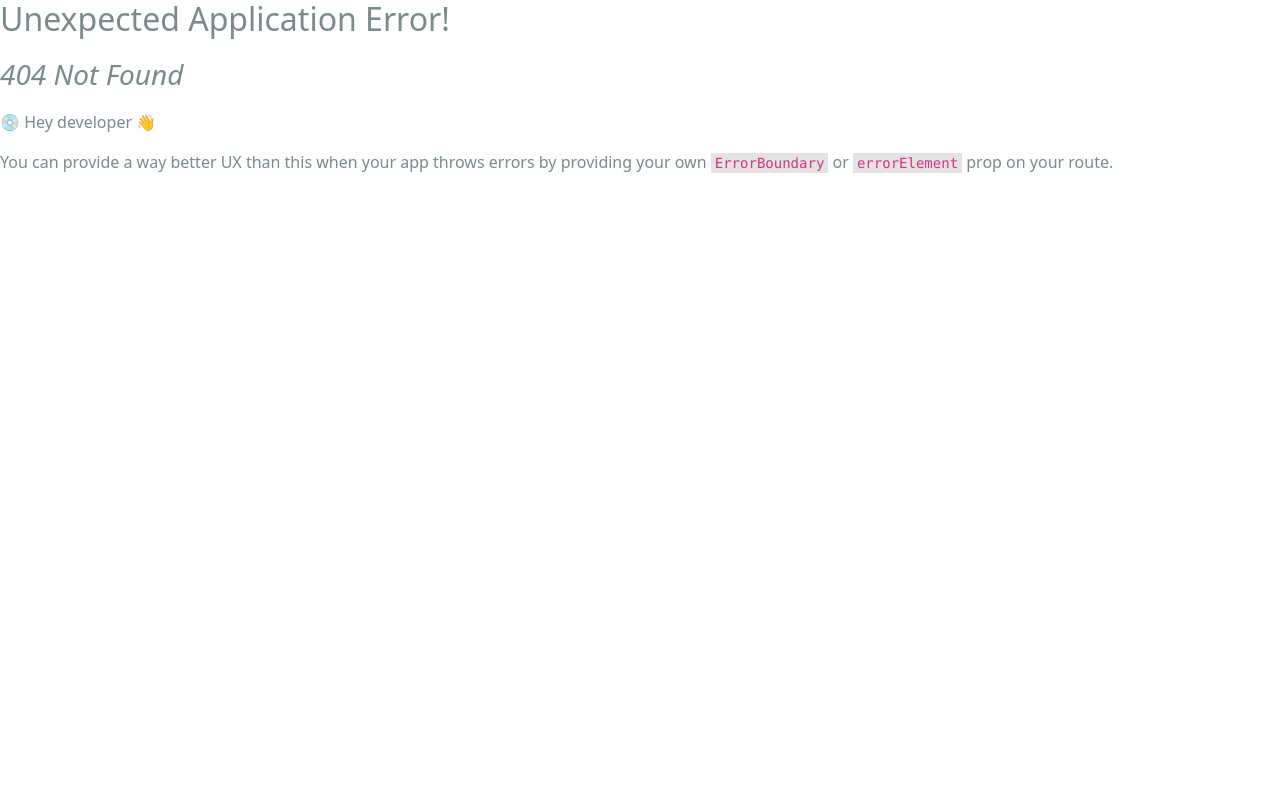
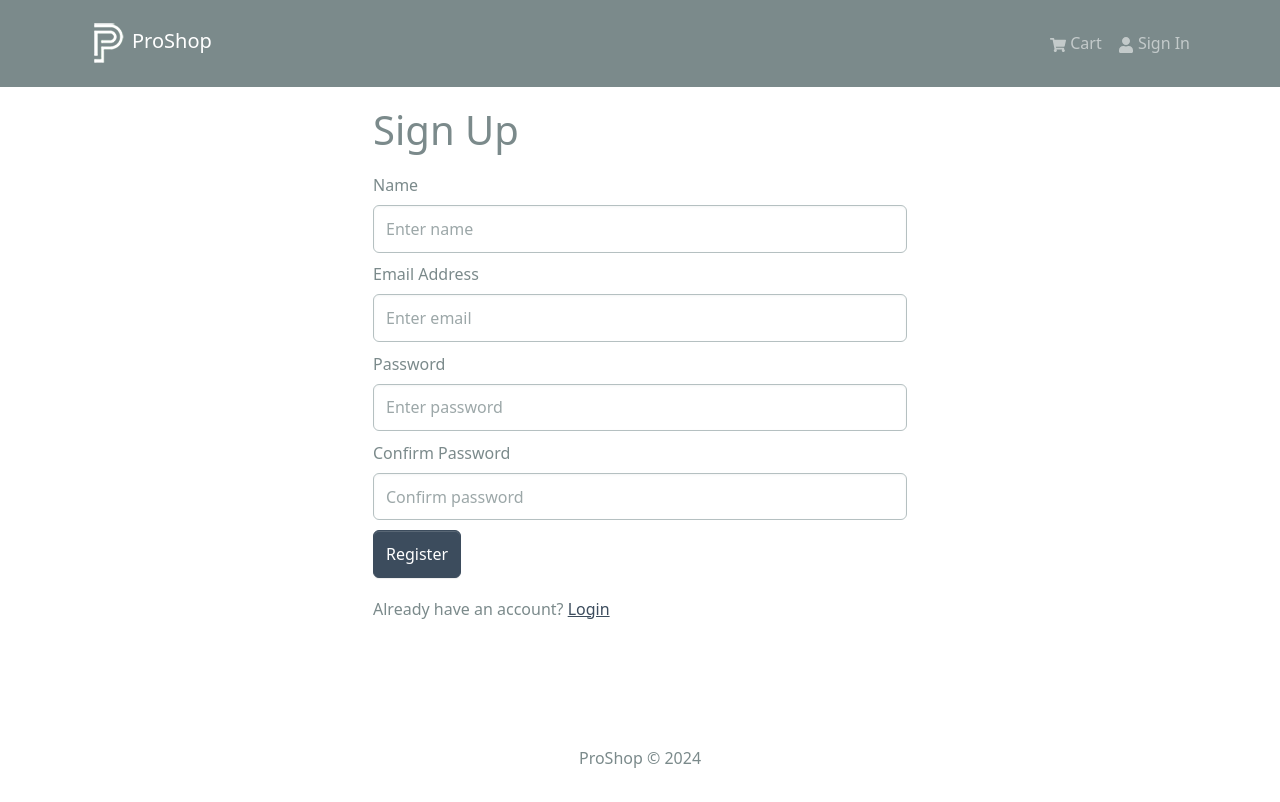
Before and after one commit to AvishkaGihan/eMart, a React (Create React App) app in the folder frontend/: page /register in a window 1280 px wide. Before the commit this address had no page. Shown: the top 802 px of the page. Built offline with nearby package versions, Linux system fonts and the light colour scheme.

Commit message:
Register functionality added

```diff
--- a/frontend/src/components/Header.jsx
+++ b/frontend/src/components/Header.jsx
@@ -1,15 +1,29 @@
+import { useNavigate } from "react-router-dom";
 import { Badge, Navbar, Nav, Container, NavDropdown } from "react-bootstrap";
 import { FaShoppingCart, FaUser } from "react-icons/fa";
 import { LinkContainer } from "react-router-bootstrap";
-import { useSelector } from "react-redux";
+import { useSelector, useDispatch } from "react-redux";
+import { useLogoutMutation } from "../slices/userApiSlice";
+import { logout } from "../slices/authSlice";
 import logo from "../assets/logo.png";
 
 const Header = () => {
   const { cartItems } = useSelector((state) => state.cart);
   const { userInfo } = useSelector((state) => state.auth);
 
-  const logoutHandler = () => {
-    console.log("Logout");
+  const dispatch = useDispatch();
+  const navigate = useNavigate();
+
+  const [logoutApiCall] = useLogoutMutation();
+
+  const logoutHandler = async () => {
+    try {
+      await logoutApiCall().unwrap();
+      dispatch(logout());
+      navigate("/login");
+    } catch (error) {
+      console.log(error);
+    }
   };
 
   return (
--- a/frontend/src/index.js
+++ b/frontend/src/index.js
@@ -17,6 +17,7 @@
 import ProductScreen from "./screens/ProductScreen";
 import CartScreen from "./screens/CartScreen";
 import LoginScreen from "./screens/LoginScreen";
+import RegisterScreen from "./screens/RegisterScreen";
 
 const router = createBrowserRouter(
   createRoutesFromElements(
@@ -25,6 +26,7 @@
       <Route path="/product/:id" element={<ProductScreen />} />
       <Route path="/cart" element={<CartScreen />} />
       <Route path="/login" element={<LoginScreen />} />
+      <Route path="/register" element={<RegisterScreen />} />
     </Route>
   )
 );
--- /dev/null
+++ b/frontend/src/screens/RegisterScreen.jsx
@@ -0,0 +1,114 @@
+import { useState, useEffect } from "react";
+import { Link, useLocation, useNavigate } from "react-router-dom";
+import { Form, Button, Row, Col } from "react-bootstrap";
+import { useDispatch, useSelector } from "react-redux";
+import Loader from "../components/Loader";
+import FormContainer from "../components/FormContainer";
+import { useRegisterMutation } from "../slices/userApiSlice";
+import { setCredentials } from "../slices/authSlice";
+import { toast } from "react-toastify";
+
+const RegisterScreen = () => {
+  const [name, setName] = useState("");
+  const [email, setEmail] = useState("");
+  const [password, setPassword] = useState("");
+  const [confirmPassword, setConfirmPassword] = useState("");
+
+  const dispatch = useDispatch();
+  const navigate = useNavigate();
+
+  const [register, { isLoading }] = useRegisterMutation();
+
+  const { userInfo } = useSelector((state) => state.auth);
+
+  const { search } = useLocation();
+  const sp = new URLSearchParams(search);
+  const redirect = sp.get("redirect") || "/";
+
+  useEffect(() => {
+    if (userInfo) {
+      navigate(redirect);
+    }
+  }, [navigate, redirect, userInfo]);
+
+  const submitHandler = async (e) => {
+    e.preventDefault();
+    if (password !== confirmPassword) {
+      toast.error("Passwords do not match");
+      return;
+    } else {
+      try {
+        const res = await register({ name, email, password }).unwrap();
+        dispatch(setCredentials({ ...res }));
+        navigate(redirect);
+      } catch (err) {
+        toast.error(err?.data?.message || err.error);
+      }
+    }
+  };
+
+  return (
+    <FormContainer>
+      <h1>Sign Up</h1>
+
+      <Form onSubmit={submitHandler}>
+        <Form.Group className="my-2" controlId="name">
+          <Form.Label>Name</Form.Label>
+          <Form.Control
+            type="text"
+            placeholder="Enter name"
+            value={name}
+            onChange={(e) => setName(e.target.value)}
+          ></Form.Control>
+        </Form.Group>
+
+        <Form.Group className="my-2" controlId="email">
+          <Form.Label>Email Address</Form.Label>
+          <Form.Control
+            type="email"
+            placeholder="Enter email"
+            value={email}
+            onChange={(e) => setEmail(e.target.value)}
+          ></Form.Control>
+        </Form.Group>
+
+        <Form.Group className="my-2" controlId="password">
+          <Form.Label>Password</Form.Label>
+          <Form.Control
+            type="password"
+            placeholder="Enter password"
+            value={password}
+            onChange={(e) => setPassword(e.target.value)}
+          ></Form.Control>
+        </Form.Group>
+
+        <Form.Group className="my-2" controlId="confirmPassword">
+          <Form.Label>Confirm Password</Form.Label>
+          <Form.Control
+            type="password"
+            placeholder="Confirm password"
+            value={confirmPassword}
+            onChange={(e) => setConfirmPassword(e.target.value)}
+          ></Form.Control>
+        </Form.Group>
+
+        <Button disabled={isLoading} type="submit" variant="primary">
+          Register
+        </Button>
+
+        {isLoading && <Loader />}
+      </Form>
+
+      <Row className="py-3">
+        <Col>
+          Already have an account?{" "}
+          <Link to={redirect ? `/login?redirect=${redirect}` : "/login"}>
+            Login
+          </Link>
+        </Col>
+      </Row>
+    </FormContainer>
+  );
+};
+
+export default RegisterScreen;
--- a/frontend/src/slices/authSlice.js
+++ b/frontend/src/slices/authSlice.js
@@ -14,9 +14,13 @@
       state.userInfo = action.payload;
       localStorage.setItem("userInfo", JSON.stringify(action.payload));
     },
+    logout(state, action) {
+      state.userInfo = null;
+      localStorage.removeItem("userInfo");
+    },
   },
 });
 
-export const { setCredentials } = authSlice.actions;
+export const { setCredentials, logout } = authSlice.actions;
 
 export default authSlice.reducer;
--- a/frontend/src/slices/userApiSlice.js
+++ b/frontend/src/slices/userApiSlice.js
@@ -10,7 +10,21 @@
         body: data,
       }),
     }),
+    register: builder.mutation({
+      query: (data) => ({
+        url: `${USERS_URL}`,
+        method: "POST",
+        body: data,
+      }),
+    }),
+    logout: builder.mutation({
+      query: () => ({
+        url: `${USERS_URL}/logout`,
+        method: "POST",
+      }),
+    }),
   }),
 });
 
-export const { useLoginMutation } = userApiSlice;
+export const { useLoginMutation, useLogoutMutation, useRegisterMutation } =
+  userApiSlice;
```
